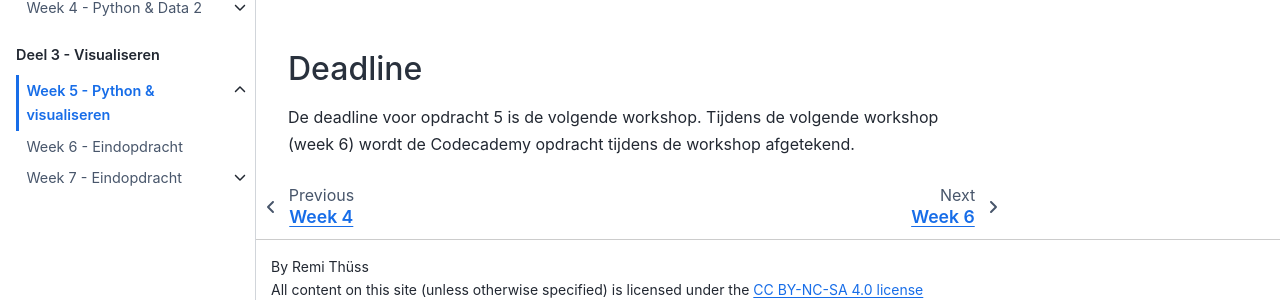
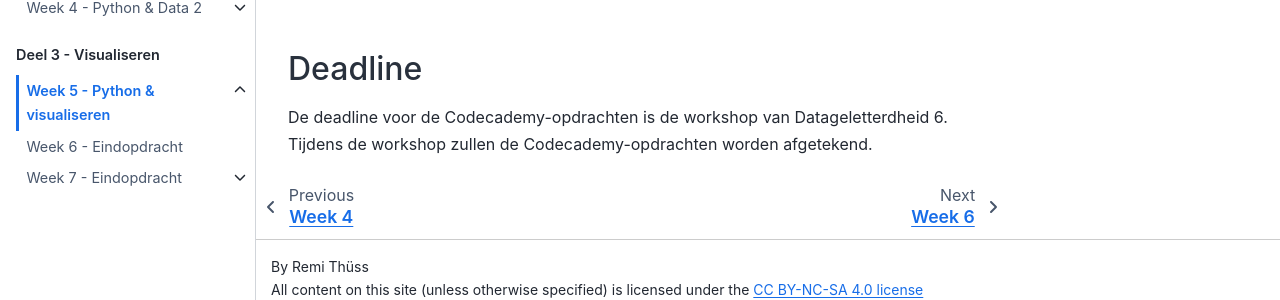
Before and after one commit to Remi-ui/python_tb, a Jupyter Book: the page built from class/week05/week05_summary.md, in a window 1280 px wide and 900 px high, scrolled down 502 px. Shown: the part 583-883 px from the top of the window. Built offline with Jupyter Book 1.0.4 settings and Sphinx 7.4.7 and the Sphinx Book theme 1.1.4, drawn with Linux system fonts in a browser that asks for light colours; pages that are not in the unit, such as notebooks, are missing from menus.

Commit message:
Update deadline information for Codecademy assignments

```diff
--- a/class/week05/week05_summary.md
+++ b/class/week05/week05_summary.md
@@ -16,4 +16,4 @@ Doorloop het eerstee en tweede deel van de course [Intro to Data Visualization w
 
 ## Deadline
 
-De deadline voor opdracht 5 is de volgende workshop. Tijdens de volgende workshop (week 6) wordt de Codecademy opdracht tijdens de workshop afgetekend.
+De deadline voor de Codecademy-opdrachten is de workshop van Datageletterdheid 6. Tijdens de workshop zullen de Codecademy-opdrachten worden afgetekend.
```
